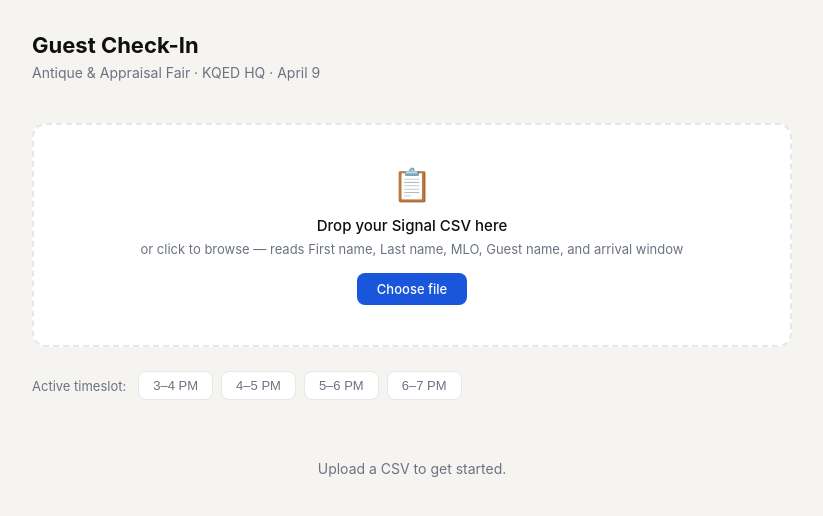
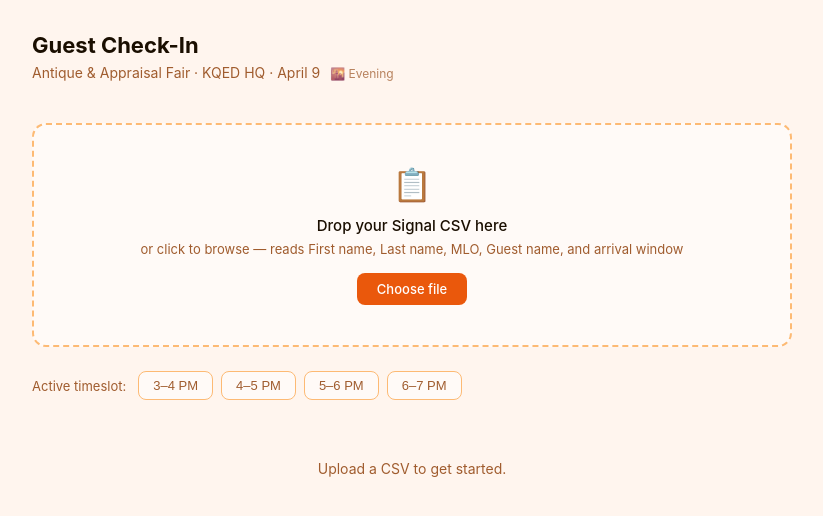
Before and after one commit to svbardell/guest-checkin, a React (Create React App) app: page / in a window 1280 px wide. Shown: the top 516 px of the page, without its empty margins (228-1051 px from the left). Built offline with nearby package versions, Linux system fonts and the light colour scheme.

Commit message:
Add hour-based color theming to GuestCheckIn

```diff
--- a/src/GuestCheckIn.jsx
+++ b/src/GuestCheckIn.jsx
@@ -7,17 +7,150 @@ const TIMESLOTS = [
   { label: "6–7 PM", value: "6:00–7:00 PM" },
 ];
 
+// Returns a color theme object based on the current hour (0–23)
+function getHourTheme() {
+  const hour = new Date().getHours();
+  if (hour >= 0 && hour < 5) {
+    // Midnight → Early Morning (0–4): Deep navy/dark blue
+    return {
+      "--bg": "#0d1117",
+      "--surface": "#161b22",
+      "--border": "#30363d",
+      "--text": "#e6edf3",
+      "--muted": "#8b949e",
+      "--accent": "#58a6ff",
+      "--accent-soft": "#1f2d3d",
+      "--success-bg": "#0d2918",
+      "--success-border": "#2ea043",
+      "--success-text": "#56d364",
+      "--warn-bg": "#2d1d00",
+      "--warn-border": "#d29922",
+      "--warn-text": "#e3b341",
+      label: "🌙 Midnight",
+    };
+  } else if (hour >= 5 && hour < 8) {
+    // Dawn (5–7): Warm peach/lavender sunrise
+    return {
+      "--bg": "#fdf4ef",
+      "--surface": "#fff9f5",
+      "--border": "#f5cba7",
+      "--text": "#3d1a05",
+      "--muted": "#9b6b4a",
+      "--accent": "#c0392b",
+      "--accent-soft": "#fdecea",
+      "--success-bg": "#f0fdf4",
+      "--success-border": "#86efac",
+      "--success-text": "#15803d",
+      "--warn-bg": "#fffbeb",
+      "--warn-border": "#fcd34d",
+      "--warn-text": "#92400e",
+      label: "🌅 Dawn",
+    };
+  } else if (hour >= 8 && hour < 12) {
+    // Morning (8–11): Fresh sky blue / mint
+    return {
+      "--bg": "#eef9ff",
+      "--surface": "#ffffff",
+      "--border": "#bae6fd",
+      "--text": "#0c2d3f",
+      "--muted": "#5b8fa8",
+      "--accent": "#0284c7",
+      "--accent-soft": "#e0f2fe",
+      "--success-bg": "#f0fdf4",
+      "--success-border": "#86efac",
+      "--success-text": "#15803d",
+      "--warn-bg": "#fffbeb",
+      "--warn-border": "#fcd34d",
+      "--warn-text": "#92400e",
+      label: "🌤 Morning",
+    };
+  } else if (hour >= 12 && hour < 15) {
+    // Midday (12–14): Clean white / neutral (original)
+    return {
+      "--bg": "#f5f4f1",
+      "--surface": "#ffffff",
+      "--border": "#e5e7eb",
+      "--text": "#0f0f0f",
+      "--muted": "#6b7280",
+      "--accent": "#1a56db",
+      "--accent-soft": "#eff6ff",
+      "--success-bg": "#f0fdf4",
+      "--success-border": "#86efac",
+      "--success-text": "#15803d",
+      "--warn-bg": "#fffbeb",
+      "--warn-border": "#fcd34d",
+      "--warn-text": "#92400e",
+      label: "☀️ Midday",
+    };
+  } else if (hour >= 15 && hour < 18) {
+    // Afternoon (15–17): Warm amber / golden
+    return {
+      "--bg": "#fffbf0",
+      "--surface": "#ffffff",
+      "--border": "#fde68a",
+      "--text": "#1c1207",
+      "--muted": "#92740a",
+      "--accent": "#b45309",
+      "--accent-soft": "#fef3c7",
+      "--success-bg": "#f0fdf4",
+      "--success-border": "#86efac",
+      "--success-text": "#15803d",
+      "--warn-bg": "#fff1f2",
+      "--warn-border": "#fca5a5",
+      "--warn-text": "#991b1b",
+      label: "🌞 Afternoon",
+    };
+  } else if (hour >= 18 && hour < 21) {
+    // Evening (18–20): Warm orange / sunset
+    return {
+      "--bg": "#fff5ee",
+      "--surface": "#fffaf7",
+      "--border": "#fdba74",
+      "--text": "#1a0e00",
+      "--muted": "#a05c2e",
+      "--accent": "#ea580c",
+      "--accent-soft": "#ffedd5",
+      "--success-bg": "#f0fdf4",
+      "--success-border": "#86efac",
+      "--success-text": "#15803d",
+      "--warn-bg": "#fff1f2",
+      "--warn-border": "#fca5a5",
+      "--warn-text": "#991b1b",
+      label: "🌇 Evening",
+    };
+  } else {
+    // Night (21–23): Deep purple / indigo
+    return {
+      "--bg": "#0f0e17",
+      "--surface": "#1a1830",
+      "--border": "#312e5c",
+      "--text": "#e2e0f0",
+      "--muted": "#8b87c0",
+      "--accent": "#a78bfa",
+      "--accent-soft": "#1e1b3a",
+      "--success-bg": "#0d2918",
+      "--success-border": "#2ea043",
+      "--success-text": "#56d364",
+      "--warn-bg": "#2d1d00",
+      "--warn-border": "#d29922",
+      "--warn-text": "#e3b341",
+      label: "🌃 Night",
+    };
+  }
+}
+
 function normalizeSlot(s) {
   return (s || "").replace(/\s/g, "").toLowerCase().replace(/[–—-]/g, "-");
 }
 function slotsMatch(a, b) { return normalizeSlot(a) === normalizeSlot(b); }
 function nowPST() {
-  return new Date().toLocaleTimeString("en-US", { hour: "numeric", minute: "2-digit", hour12: true, timeZone: "America/Los_Angeles" });
+  return new Date().toLocaleTimeString("en-US", {
+    hour: "numeric", minute: "2-digit", hour12: true, timeZone: "America/Los_Angeles"
+  });
 }
 function toTitleCase(str) {
   return (str || "").replace(/\w\S*/g, (w) => w.charAt(0).toUpperCase() + w.slice(1).toLowerCase());
 }
-
 function splitCSVLine(line) {
   const result = [];
   let cur = "", inQ = false;
@@ -30,7 +163,6 @@ function splitCSVLine(line) {
   result.push(cur);
   return result;
 }
-
 function parseCSV(text) {
   const lines = text.trim().split(/\r?\n/);
   const headers = splitCSVLine(lines[0]).map((h) => h.trim().toLowerCase());
@@ -46,7 +178,6 @@ function parseCSV(text) {
   const lastIdx = col("last name", "lastname");
   const guestIdx = col("guest name");
   const slotIdx = col("arrival window", "arrival", "preferred");
-
   const parsed = [];
   for (let i = 1; i < lines.length; i++) {
     if (!lines[i].trim()) continue;
@@ -58,7 +189,8 @@ function parseCSV(text) {
     const guestName = toTitleCase(get(guestIdx));
     const slot = get(slotIdx);
     if (!first && !last) continue;
-    const validSlots = ["3:00","4:00","5:00","6:00"]; if (!validSlots.some(s => slot.includes(s))) continue;
+    const validSlots = ["3:00","4:00","5:00","6:00"];
+    if (!validSlots.some(s => slot.includes(s))) continue;
     parsed.push({ id: i, first, last, fullName: (first + " " + last).trim(), mlo, guestName, slot, checkedIn: false, checkedInTime: null });
   }
   return parsed;
@@ -100,7 +232,9 @@ function GuestRow({ guest, currentSlot, onCheckin, onUndo }) {
           {guest.checkedIn && (
             <button onClick={() => onUndo(guest.id)} style={{ fontSize: 12, padding: "5px 10px", borderRadius: 7, border: "1px solid var(--border)", background: "transparent", color: "var(--muted)", cursor: "pointer" }}>Undo</button>
           )}
-          <button onClick={() => !guest.checkedIn && onCheckin(guest.id)} style={{ fontSize: 13, fontWeight: 500, padding: "6px 16px", borderRadius: 8, border: guest.checkedIn ? "1px solid var(--success-border)" : "1px solid var(--accent)", background: guest.checkedIn ? "transparent" : "var(--accent)", color: guest.checkedIn ? "var(--success-text)" : "#fff", cursor: guest.checkedIn ? "default" : "pointer", transition: "all 0.1s" }}>
+          <button
+            onClick={() => !guest.checkedIn && onCheckin(guest.id)}
+            style={{ fontSize: 13, fontWeight: 500, padding: "6px 16px", borderRadius: 8, border: guest.checkedIn ? "1px solid var(--success-border)" : "1px solid var(--accent)", background: guest.checkedIn ? "transparent" : "var(--accent)", color: guest.checkedIn ? "var(--success-text)" : "#fff", cursor: guest.checkedIn ? "default" : "pointer", transition: "all 0.1s" }}>
             {guest.checkedIn ? (guest.checkedInTime ? `In at ${guest.checkedInTime}` : "Checked in") : "Check in"}
           </button>
         </div>
@@ -120,22 +254,21 @@ export default function GuestCheckIn() {
   const [search, setSearch] = useState("");
   const [loaded, setLoaded] = useState(false);
 
+  const theme = useMemo(() => getHourTheme(), []);
+
   const handleFile = (file) => {
     if (!file) return;
     const reader = new FileReader();
     reader.onload = (e) => { setGuests(parseCSV(e.target.result)); setLoaded(true); };
     reader.readAsText(file);
   };
-
   const checkin = (id) => {
     const time = nowPST();
     setGuests((prev) => prev.map((g) => g.id === id ? { ...g, checkedIn: true, checkedInTime: time } : g));
   };
-
   const undo = (id) => {
     setGuests((prev) => prev.map((g) => g.id === id ? { ...g, checkedIn: false, checkedInTime: null } : g));
   };
-
   const exportCSV = () => {
     const headers = ["First Name", "Last Name", "MLO", "Guest Name", "Assigned Slot", "Checked In", "Check-In Time (PST)"];
     const rows = guests.map((g) => [g.first, g.last, g.mlo, g.guestName, g.slot, g.checkedIn ? "Yes" : "No", g.checkedInTime || ""]);
@@ -148,29 +281,33 @@ export default function GuestCheckIn() {
     a.click();
     URL.revokeObjectURL(url);
   };
-
   const filtered = useMemo(() => {
     const q = search.trim().toLowerCase();
     if (!q) return guests;
     return guests.filter((g) => g.fullName.toLowerCase().includes(q) || g.mlo.toLowerCase().includes(q) || g.guestName.toLowerCase().includes(q));
   }, [guests, search]);
-
   const stats = useMemo(() => ({
     total: guests.length,
     checkedIn: guests.filter((g) => g.checkedIn).length,
     thisSlot: currentSlot ? guests.filter((g) => slotsMatch(g.slot, currentSlot)).length : 0,
     wrongSlot: guests.filter((g) => g.checkedIn && currentSlot && g.slot && !slotsMatch(g.slot, currentSlot)).length,
   }), [guests, currentSlot]);
-
   const slotGuestCount = currentSlot ? guests.filter((g) => slotsMatch(g.slot, currentSlot)).length : 0;
 
+  const cssVars = Object.fromEntries(
+    Object.entries(theme).filter(([k]) => k.startsWith("--"))
+  );
+
   return (
-    <div style={{ "--text": "#0f0f0f", "--muted": "#6b7280", "--surface": "#ffffff", "--bg": "#f5f4f1", "--border": "#e5e7eb", "--accent": "#1a56db", "--accent-soft": "#eff6ff", "--success-bg": "#f0fdf4", "--success-border": "#86efac", "--success-text": "#15803d", "--warn-bg": "#fffbeb", "--warn-border": "#fcd34d", "--warn-text": "#92400e", fontFamily: "'Inter', system-ui, sans-serif", background: "var(--bg)", minHeight: "100vh", padding: "32px 20px" }}>
+    <div style={{ ...cssVars, fontFamily: "'Inter', system-ui, sans-serif", background: "var(--bg)", minHeight: "100vh", padding: "32px 20px" }}>
       <div style={{ maxWidth: 760, margin: "0 auto" }}>
         <div style={{ marginBottom: 28, display: "flex", alignItems: "flex-start", justifyContent: "space-between", gap: 16 }}>
           <div>
             <h1 style={{ fontSize: 22, fontWeight: 700, color: "var(--text)", margin: 0 }}>Guest Check-In</h1>
-            <p style={{ fontSize: 14, color: "var(--muted)", marginTop: 6 }}>Antique &amp; Appraisal Fair · KQED HQ · April 9</p>
+            <p style={{ fontSize: 14, color: "var(--muted)", marginTop: 6 }}>
+              Antique &amp; Appraisal Fair · KQED HQ · April 9
+              <span style={{ marginLeft: 10, fontSize: 12, opacity: 0.75 }}>{theme.label}</span>
+            </p>
           </div>
           {loaded && (
             <button onClick={exportCSV} style={{ fontSize: 13, fontWeight: 500, padding: "8px 16px", borderRadius: 8, flexShrink: 0, border: "1px solid var(--border)", background: "var(--surface)", color: "var(--text)", cursor: "pointer" }}>
@@ -178,8 +315,12 @@ export default function GuestCheckIn() {
             </button>
           )}
         </div>
+
         {!loaded && (
-          <div onDragOver={(e) => e.preventDefault()} onDrop={(e) => { e.preventDefault(); handleFile(e.dataTransfer.files[0]); }} style={{ border: "2px dashed var(--border)", borderRadius: 14, padding: "40px 24px", textAlign: "center", marginBottom: 24, background: "var(--surface)" }}>
+          <div
+            onDragOver={(e) => e.preventDefault()}
+            onDrop={(e) => { e.preventDefault(); handleFile(e.dataTransfer.files[0]); }}
+            style={{ border: "2px dashed var(--border)", borderRadius: 14, padding: "40px 24px", textAlign: "center", marginBottom: 24, background: "var(--surface)" }}>
             <div style={{ fontSize: 32, marginBottom: 12 }}>📋</div>
             <div style={{ fontSize: 15, color: "var(--text)", fontWeight: 500, marginBottom: 6 }}>Drop your Signal CSV here</div>
             <div style={{ fontSize: 13, color: "var(--muted)", marginBottom: 16 }}>or click to browse — reads First name, Last name, MLO, Guest name, and arrival window</div>
@@ -189,6 +330,7 @@ export default function GuestCheckIn() {
             </label>
           </div>
         )}
+
         <div style={{ display: "flex", gap: 8, flexWrap: "wrap", alignItems: "center", marginBottom: 20 }}>
           <span style={{ fontSize: 13, color: "var(--muted)", marginRight: 4 }}>Active timeslot:</span>
           {TIMESLOTS.map((s) => (
@@ -197,24 +339,33 @@ export default function GuestCheckIn() {
             </button>
           ))}
         </div>
+
         {loaded && (
           <div style={{ display: "grid", gridTemplateColumns: "repeat(4, minmax(0, 1fr))", gap: 10, marginBottom: 20 }}>
             <StatCard label="Total guests" value={stats.total} />
-            <StatCard label="Checked in" value={stats.checkedIn} accent="#f0fdf4" />
+            <StatCard label="Checked in" value={stats.checkedIn} accent="var(--success-bg)" />
             <StatCard label="This slot" value={stats.thisSlot} />
-            <StatCard label="Wrong slot" value={stats.wrongSlot} accent={stats.wrongSlot > 0 ? "#fffbeb" : undefined} />
+            <StatCard label="Wrong slot" value={stats.wrongSlot} accent={stats.wrongSlot > 0 ? "var(--warn-bg)" : undefined} />
           </div>
         )}
+
         {loaded && (
-          <input type="text" placeholder="Search by member name, MLO, or guest name..." value={search} onChange={(e) => setSearch(e.target.value)} style={{ width: "100%", padding: "10px 14px", fontSize: 14, border: "1px solid var(--border)", borderRadius: 10, background: "var(--surface)", color: "var(--text)", marginBottom: 10, outline: "none", boxSizing: "border-box" }} />
+          <input type="text" placeholder="Search by member name, MLO, or guest name..." value={search} onChange={(e) => setSearch(e.target.value)}
+            style={{ width: "100%", padding: "10px 14px", fontSize: 14, border: "1px solid var(--border)", borderRadius: 10, background: "var(--surface)", color: "var(--text)", marginBottom: 10, outline: "none", boxSizing: "border-box" }} />
         )}
+
         {loaded && currentSlot && (
           <div style={{ fontSize: 13, color: "var(--muted)", marginBottom: 14 }}>
             Active slot: <strong style={{ color: "var(--accent)" }}>{currentSlot}</strong> — {slotGuestCount} guests expected.
           </div>
         )}
+
         <div style={{ display: "flex", flexDirection: "column", gap: 8 }}>
-          {loaded ? (filtered.length > 0 ? filtered.map((g) => <GuestRow key={g.id} guest={g} currentSlot={currentSlot} onCheckin={checkin} onUndo={undo} />) : <div style={{ textAlign: "center", padding: "40px 0", color: "var(--muted)", fontSize: 14 }}>No guests match "{search}"</div>) : <div style={{ textAlign: "center", padding: "40px 0", color: "var(--muted)", fontSize: 14 }}>Upload a CSV to get started.</div>}
+          {loaded
+            ? (filtered.length > 0
+              ? filtered.map((g) => <GuestRow key={g.id} guest={g} currentSlot={currentSlot} onCheckin={checkin} onUndo={undo} />)
+              : <div style={{ textAlign: "center", padding: "40px 0", color: "var(--muted)", fontSize: 14 }}>No guests match "{search}"</div>)
+            : <div style={{ textAlign: "center", padding: "40px 0", color: "var(--muted)", fontSize: 14 }}>Upload a CSV to get started.</div>}
         </div>
       </div>
     </div>
```
